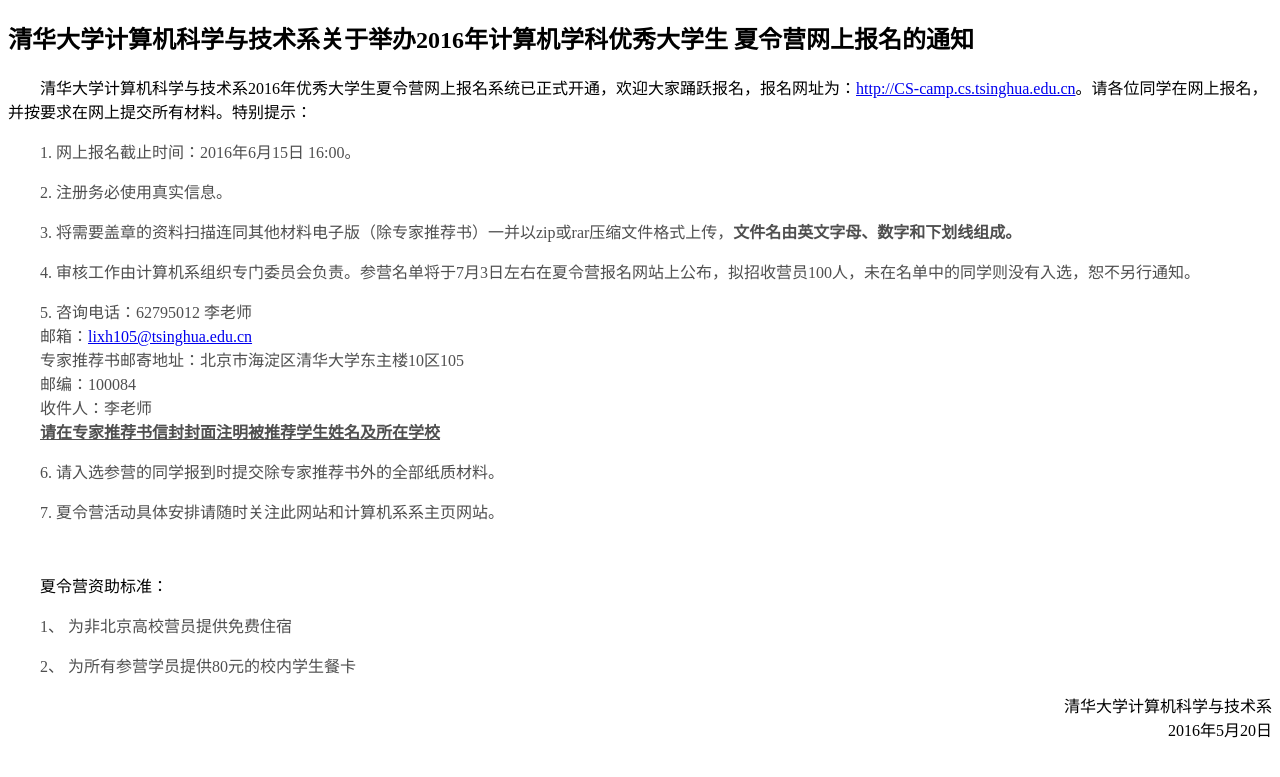
After one commit to Glaceon31/summercamp, a Flask app: page /static/news/notice.html in a window 1280 px wide. The commit adds this page. Shown: the top 777 px of the page. Run offline with Flask 2, Linux system fonts and the light colour scheme.

Commit message:
newnotice

```diff
--- /dev/null
+++ b/static/news/notice.html
@@ -0,0 +1,47 @@
+<!DOCTYPE html PUBLIC "-//W3C//DTD XHTML 1.0 Transitional//EN" "http://www.w3.org/TR/xhtml1/DTD/xhtml1-transitional.dtd">
+<html xmlns="http://www.w3.org/1999/xhtml"><head>
+<meta http-equiv="Content-Type" content="text/html; charset=utf-8" />
+<!-- IE8 兼容 -->
+<meta http-equiv="X-UA-Compatible" content="IE=EmulateIE7" />
+<link rel="shortcut icon" type="image/x-icon" href="/public/icon/favicon.ico" />
+                                        <title>清华大学计算机科学与技术系</title>
+
+<div class="box_detail">
+              <h2><span style="color:;">清华大学计算机科学与技术系关于举办2016年计算机学科优秀大学生
+   夏令营网上报名的通知
+</span></h2>
+              <p><p style="TEXT-ALIGN: left; TEXT-INDENT: 2em">清华大学计算机科学与技术系2016年优秀大学生夏令营网上报名系统已正式开通，欢迎大家踊跃报名，报名网址为：<a href="http://CS-camp.cs.tsinghua.edu.cn">http://CS-camp.cs.tsinghua.edu.cn</a>。请各位同学在网上报名，并按要求在网上提交所有材料。特别提示：</p><p style="TEXT-ALIGN: left; TEXT-INDENT: 2em"><span style="COLOR: rgb(79,79,79)">1. 网上报名截止时间：2016年6月15日 16:00。</span></p>
+
+              <p style="TEXT-ALIGN: left; TEXT-INDENT: 2em"><span style="COLOR: rgb(79,79,79)">2. 注册务必使用真实信息。</span></p>
+
+              <p style="TEXT-ALIGN: left; TEXT-INDENT: 2em"><span style="COLOR: rgb(79,79,79)">3. 将需要盖章的资料扫描连同其他材料电子版（除专家推荐书）一并以zip或rar压缩文件格式上传，<b>文件名由英文字母、数字和下划线组成。</b></span></p>
+
+              <p style="TEXT-ALIGN: left; TEXT-INDENT: 2em"><span style="COLOR: rgb(79,79,79)">4. 审核工作由计算机系组织专门委员会负责。参营名单将于7月3日左右在夏令营报名网站上公布，拟招收营员100人，未在名单中的同学则没有入选，恕不另行通知。</span></p>
+
+              <p style="TEXT-ALIGN: left; TEXT-INDENT: 2em"><span style="COLOR: rgb(79,79,79)"> 5. 咨询电话：62795012 李老师<br>
+      &nbsp;&nbsp;&nbsp;&nbsp;&nbsp;&nbsp;&nbsp;&nbsp;邮箱：<a href="mailto:http://lixh105@tsinghua.edu.cn">lixh105@tsinghua.edu.cn</a><br>
+  &nbsp;&nbsp;&nbsp;&nbsp;&nbsp;&nbsp;&nbsp;&nbsp;专家推荐书邮寄地址：北京市海淀区清华大学东主楼10区105<br>
+                &nbsp;&nbsp;&nbsp;&nbsp;&nbsp;&nbsp;&nbsp;&nbsp;邮编：100084<br>
+              &nbsp;&nbsp;&nbsp;&nbsp;&nbsp;&nbsp;&nbsp;&nbsp;收件人：李老师<br>
+         &nbsp;&nbsp;&nbsp;&nbsp;&nbsp;&nbsp;&nbsp;&nbsp;<b><u>请在专家推荐书信封封面注明被推荐学生姓名及所在学校</b></u>
+</span></p>
+
+              <p style="TEXT-ALIGN: left; TEXT-INDENT: 2em"><span style="COLOR: rgb(79,79,79)">6. 请入选参营的同学报到时提交除专家推荐书外的全部纸质材料。</span></p>
+
+              <p style="TEXT-ALIGN: left; TEXT-INDENT: 2em"><span style="COLOR: rgb(79,79,79)">7. 夏令营活动具体安排请随时关注此网站和计算机系系主页网站。</span></p>
+
+              <br>
+              <p style="TEXT-ALIGN: left; TEXT-INDENT: 2em">夏令营资助标准：</p><p style="TEXT-ALIGN: left; TEXT-INDENT: 2em"><span style="COLOR: rgb(79,79,79)">1、 为非北京高校营员提供免费住宿</span></p>
+
+              <p style="TEXT-ALIGN: left; TEXT-INDENT: 2em"><span style="COLOR: rgb(79,79,79)">2、 为所有参营学员提供80元的校内学生餐卡 </span></p>
+            </p>
+            </div>
+                    <!-- end -->
+       </div>
+        <!-- 中部区域结束 -->
+
+        <!-- 页脚区域开始 -->
+        <!-- 页脚区域开始 -->
+        <div class="footer nomalwidth auto"><p style="TEXT-ALIGN: right; TEXT-INDENT: 2em">清华大学计算机科学与技术系<br>
+                                                                                         2016年5月20日
+</p></div>
```
Also changed, not shown: templates/mainpage.html (+7 -1 lines).
